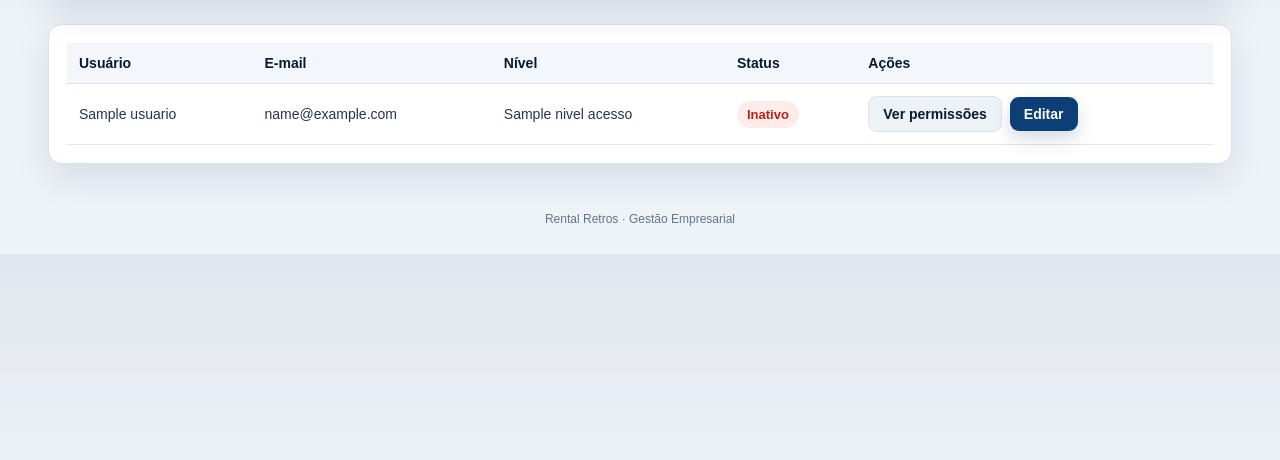
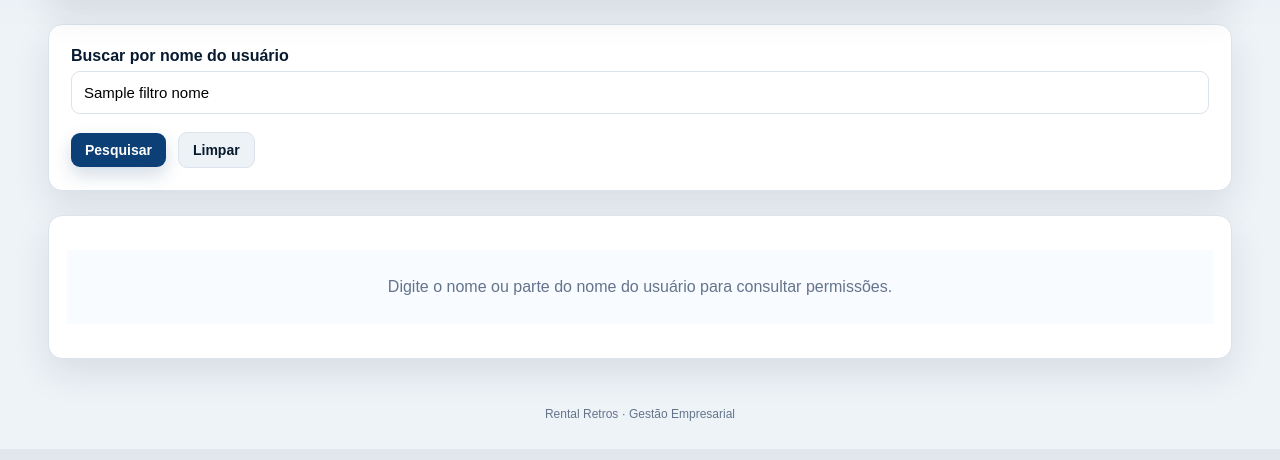
Before and after one commit to josefabio2507/gestao-empresarial-rental-retros, a Python web app: template app/templates/permissoes/listar.html in a window 1280 px wide. Shown: the part 207-667 px from the top of the page. Run offline with Jinja, Linux system fonts and the light colour scheme; the template is opened without the code that fills it: most values are stand-ins (such as "Sample title", 1, 10 or a date in 2020).

Commit message:
feat: adiciona filtro por nome em permissoes

```diff
--- a/app/templates/permissoes/listar.html
+++ b/app/templates/permissoes/listar.html
@@ -14,6 +14,29 @@
         </a>
     </div>
 
+    <form class="filter-card" method="GET" action="{{ url_for('permissoes.listar_permissoes') }}">
+        <div class="form-group">
+            <label for="nome">Buscar por nome do usuário</label>
+            <input
+                type="text"
+                name="nome"
+                id="nome"
+                value="{{ filtro_nome }}"
+                placeholder="Digite o nome ou parte do nome"
+            >
+        </div>
+
+        <div class="form-actions">
+            <button class="btn btn-primary" type="submit">Pesquisar</button>
+            <a class="btn btn-secondary" href="{{ url_for('permissoes.listar_permissoes') }}">Limpar</a>
+        </div>
+    </form>
+
+    {% if not filtro_aplicado %}
+        <div class="table-card">
+            <p class="empty-state">Digite o nome ou parte do nome do usuário para consultar permissões.</p>
+        </div>
+    {% else %}
         <div class="table-card table-responsive">
             <table class="table">
                 <thead>
@@ -59,11 +82,12 @@
                         </tr>
                     {% else %}
                         <tr>
-                        <td class="empty-state" colspan="5">Nenhum usuário cadastrado.</td>
+                            <td class="empty-state" colspan="5">Nenhum usuário encontrado para o filtro informado.</td>
                         </tr>
                     {% endfor %}
                 </tbody>
             </table>
         </div>
+    {% endif %}
 </section>
 {% endblock %}
```
Also changed, not shown: app/permissoes/routes.py (+11 -3 lines). Lines whose indentation alone changed are shown as unchanged.
